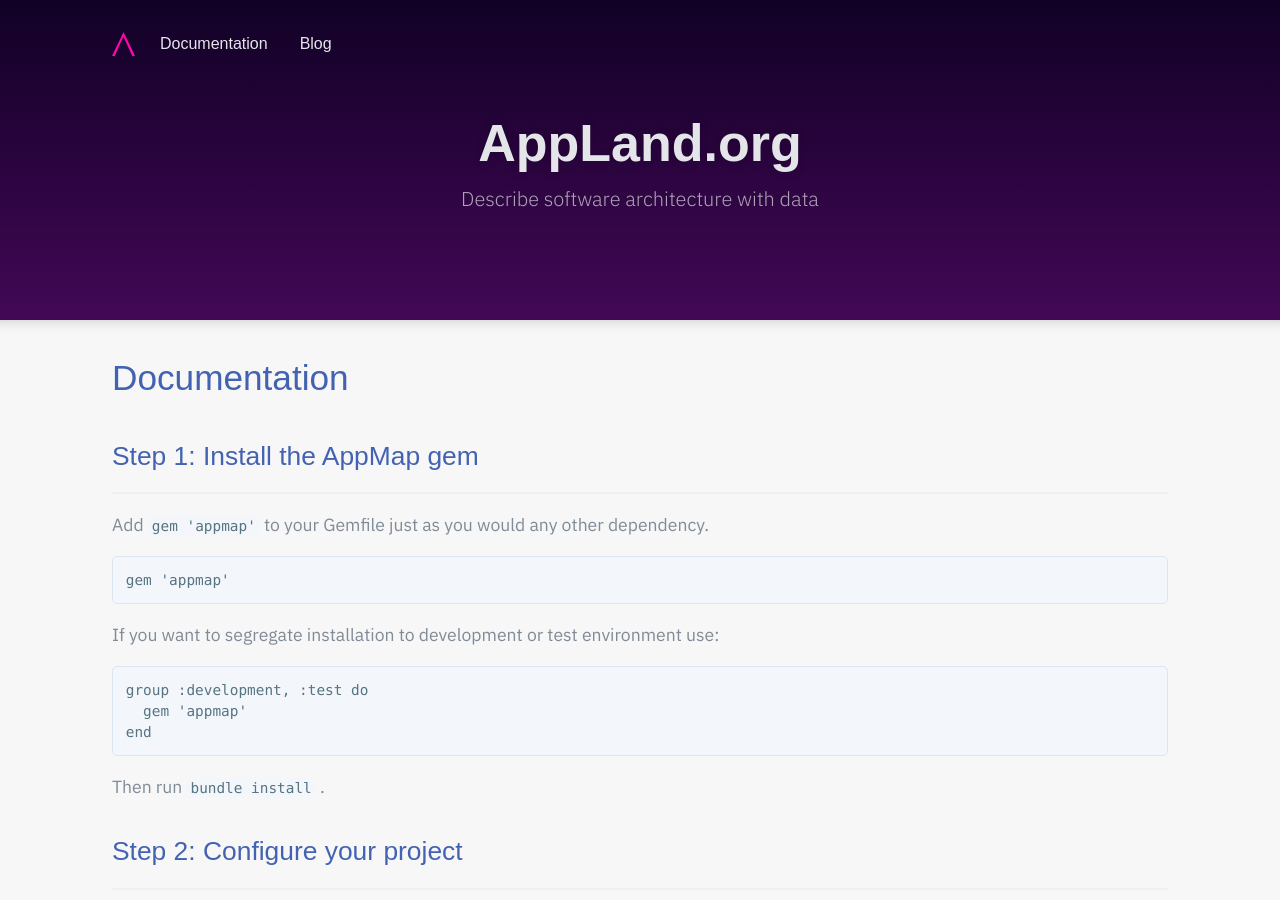
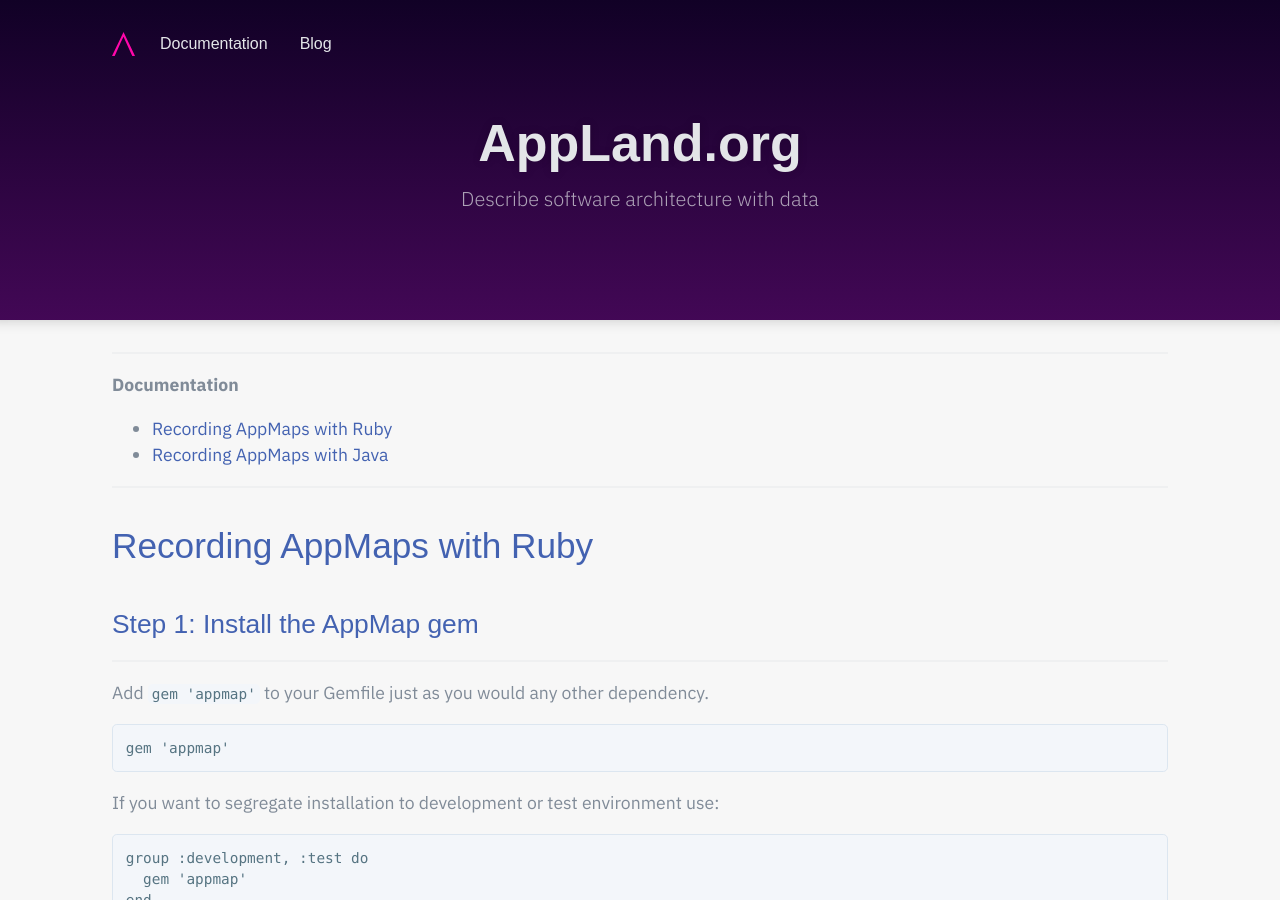
Before and after one commit to applandorg/applandorg.github.io, a Jekyll site: the page built from _pages/docs.md, in a window 1280 px wide and 900 px high. Built offline with Jekyll 4.4.1, drawn with Linux system fonts in a browser that asks for light colours; some web fonts are replaced; some of the changed text lies outside the part shown.

Commit message:
added docs for ruby

````diff
--- a/_pages/docs.md
+++ b/_pages/docs.md
@@ -3,7 +3,15 @@
 title: Documentation
 permalink: /documentation/
 ---
-# Documentation
+---
+__Documentation__
+
+- [Recording AppMaps with Ruby](#recording-appmaps-with-ruby)
+- [Recording AppMaps with Java](#recording-appmaps-with-java)
+
+---
+
+# Recording AppMaps with Ruby
 
 ## Step 1: Install the AppMap gem
 
@@ -66,21 +74,11 @@
 $ find tmp/appmap/rspec
 my_app_behaves_as_expected.appmap.json
 ```
+<br/>
 
+# Recording AppMaps with Java
 
-
-
-
-
-
-
-
-
-
-
-
-
-
+---
 
 ## Step 1: Install the AppMap Java agent
 
````
